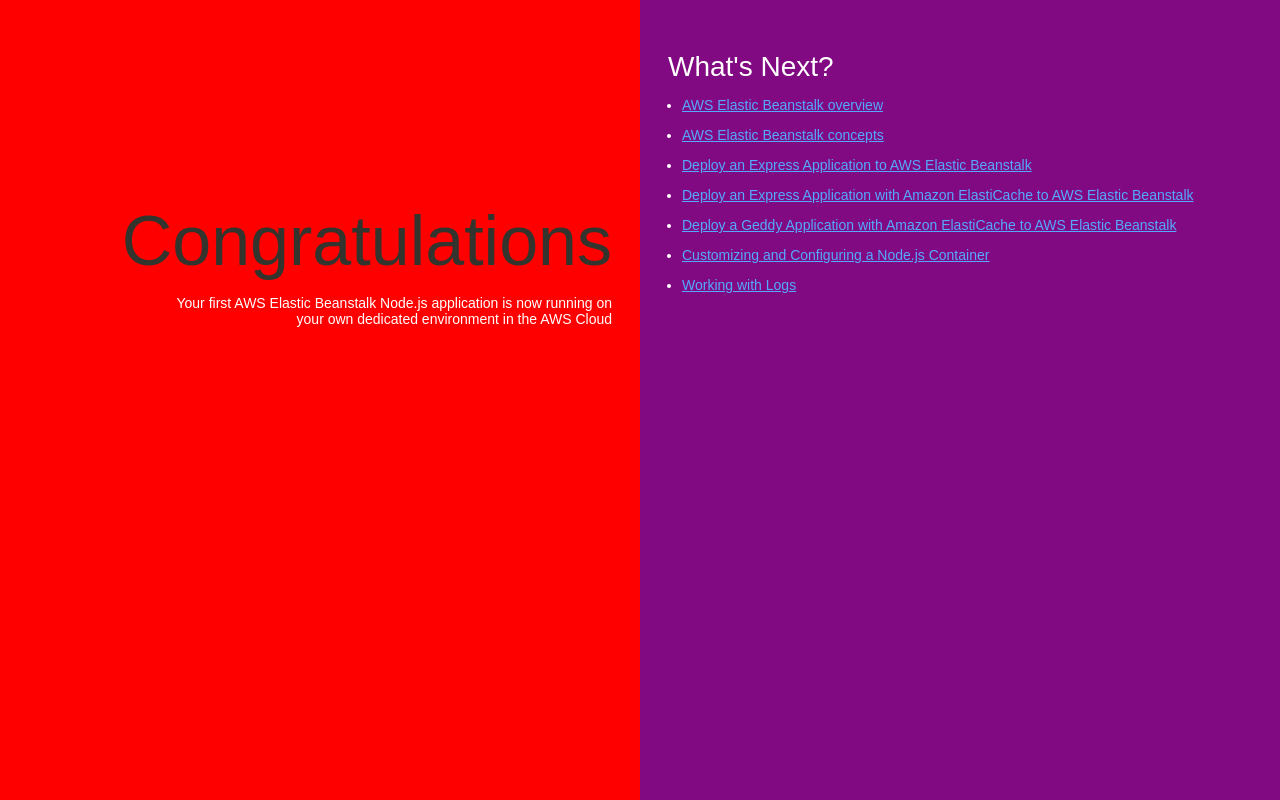
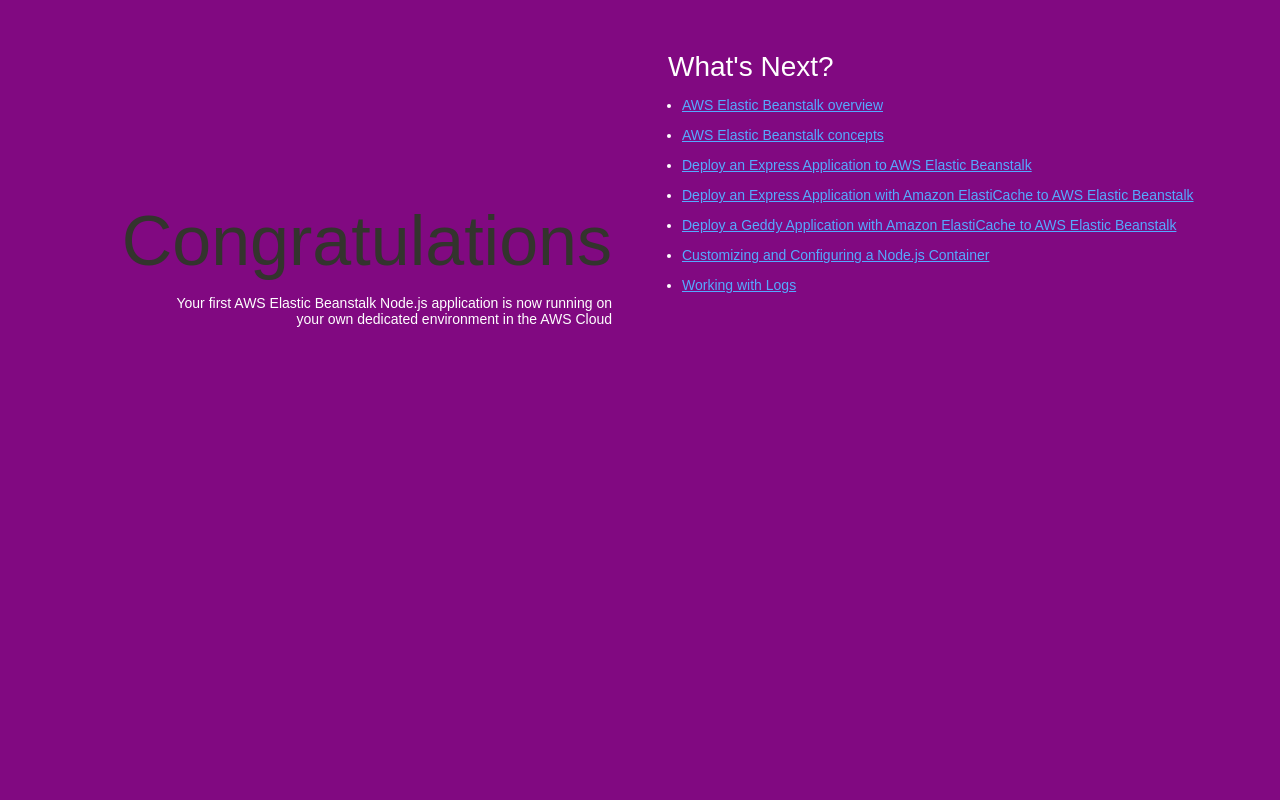
Before and after one commit to jnprogrammer/aws_devops_pratice_repo, a website: page index.html in a window 1280 px wide. Drawn offline with Linux system fonts and the light colour scheme.

Commit message:
Update index.html
Added color to the textColumn

```diff
--- a/index.html
+++ b/index.html
@@ -35,7 +35,7 @@
 
         text-align: right;
         padding-top: 11em;
-        background-color: red;
+        background-color: #810981;
 
       }
       .textColumn p {
```
